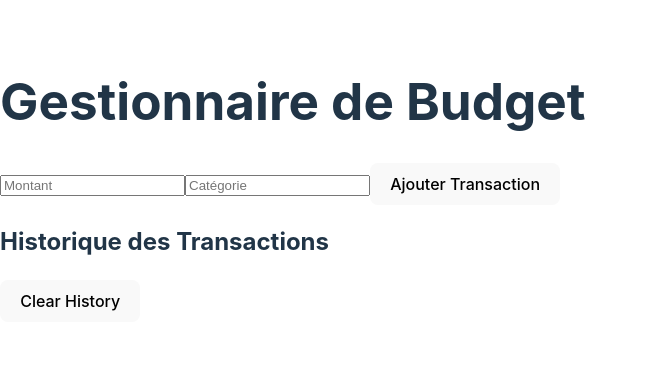
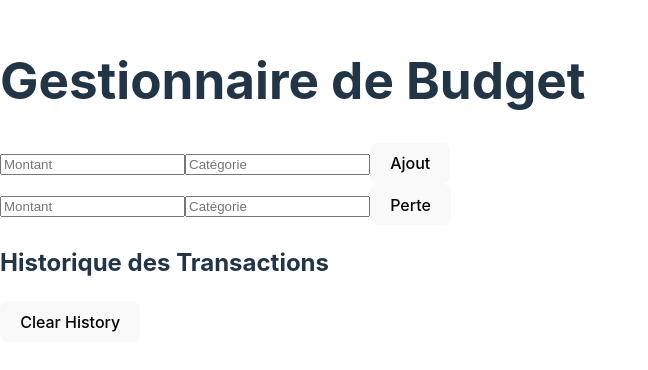
Before and after one commit to bruno-jimenez/finance-flow, a React (Vite) app in the folder FinanceFlow/: page / in a window 1280 px wide. Shown: the part 220-590 px from the top of the page, without its empty margins (0-648 px from the left). Built offline with nearby package versions, Linux system fonts and the light colour scheme.

Commit message:
Update AddNewtransaction

```diff
--- a/FinanceFlow/src/component/AddNewOperation.jsx
+++ b/FinanceFlow/src/component/AddNewOperation.jsx
@@ -1,19 +1,21 @@
-//Ajout de nouvelle transaction
+// AddNewOperation.js
 
 import React, { useState } from 'react';
 
 const AddNewOperation = ({ addTransaction }) => {
   const [amount, setAmount] = useState('');
   const [category, setCategory] = useState('');
-  const [aate, setdate] = useState('');
 
-  const handleSubmit = (e) => {
+  const handleSubmit = (e, transactionType) => {
     e.preventDefault();
 
+    const currentDate = new Date();
+    const formattedDate = `${currentDate.toLocaleDateString()} ${currentDate.toLocaleTimeString()}`
+
     const newTransaction = {
-      amount,
+      amount: transactionType === 'Ajout' ? Math.abs(Number(amount)) : -Math.abs(Number(amount)),
       category,
-      // Ajoutez d'autres informations supplémentaires ici
+      date: formattedDate,
     };
 
     // Afficher les données de la nouvelle transaction dans la console
@@ -22,14 +24,14 @@ const AddNewOperation = ({ addTransaction }) => {
     // Appeler la fonction du composant parent pour ajouter la nouvelle transaction
     addTransaction(newTransaction);
 
-    // Réinitialiser les états locaux
+    // Réinitialisez les états locaux pour les informations supplémentaires si nécessaire
     setAmount('');
     setCategory('');
-    // Réinitialisez d'autres états locaux pour les informations supplémentaires si nécessaire
   };
 
   return (
-    <form onSubmit={handleSubmit}>
+    <div>
+      <form onSubmit={(e) => handleSubmit(e, 'Ajout')}>
         {/* Ajoutez des champs de saisie pour les informations supplémentaires si nécessaire */}
         <input
           type="text"
@@ -43,9 +45,26 @@ const AddNewOperation = ({ addTransaction }) => {
           onChange={(e) => setCategory(e.target.value)}
           placeholder="Catégorie"
         />
-      {/* Ajoutez d'autres champs de saisie pour les informations supplémentaires si nécessaire */}
-      <button type="submit">Ajouter Transaction</button>
+        <button type="submit">Ajout</button>
       </form>
+
+      <form onSubmit={(e) => handleSubmit(e, 'Perte')}>
+        {/* Ajoutez des champs de saisie pour les informations supplémentaires si nécessaire */}
+        <input
+          type="text"
+          value={amount}
+          onChange={(e) => setAmount(e.target.value)}
+          placeholder="Montant"
+        />
+        <input
+          type="text"
+          value={category}
+          onChange={(e) => setCategory(e.target.value)}
+          placeholder="Catégorie"
+        />
+        <button type="submit">Perte</button>
+      </form>
+    </div>
   );
 };
 
```
Lines whose indentation alone changed are shown as unchanged.
